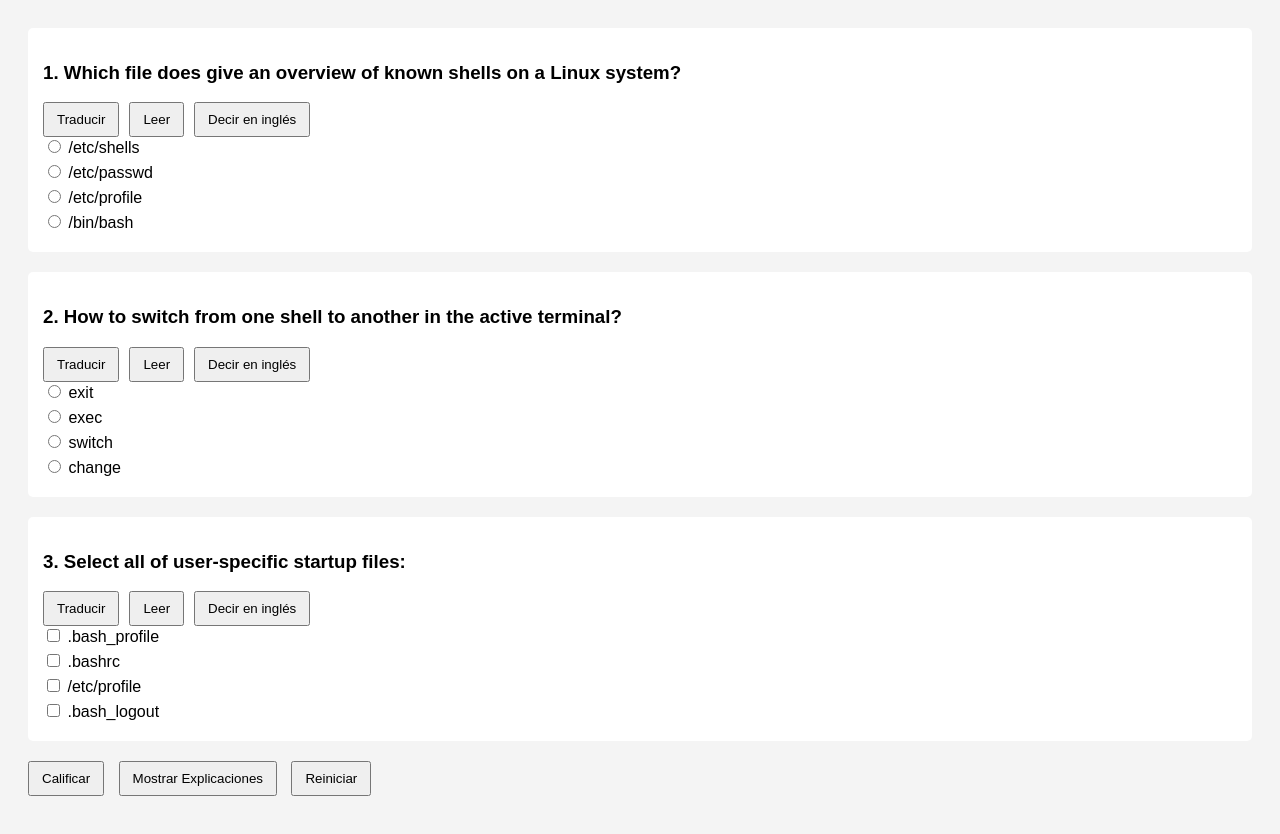
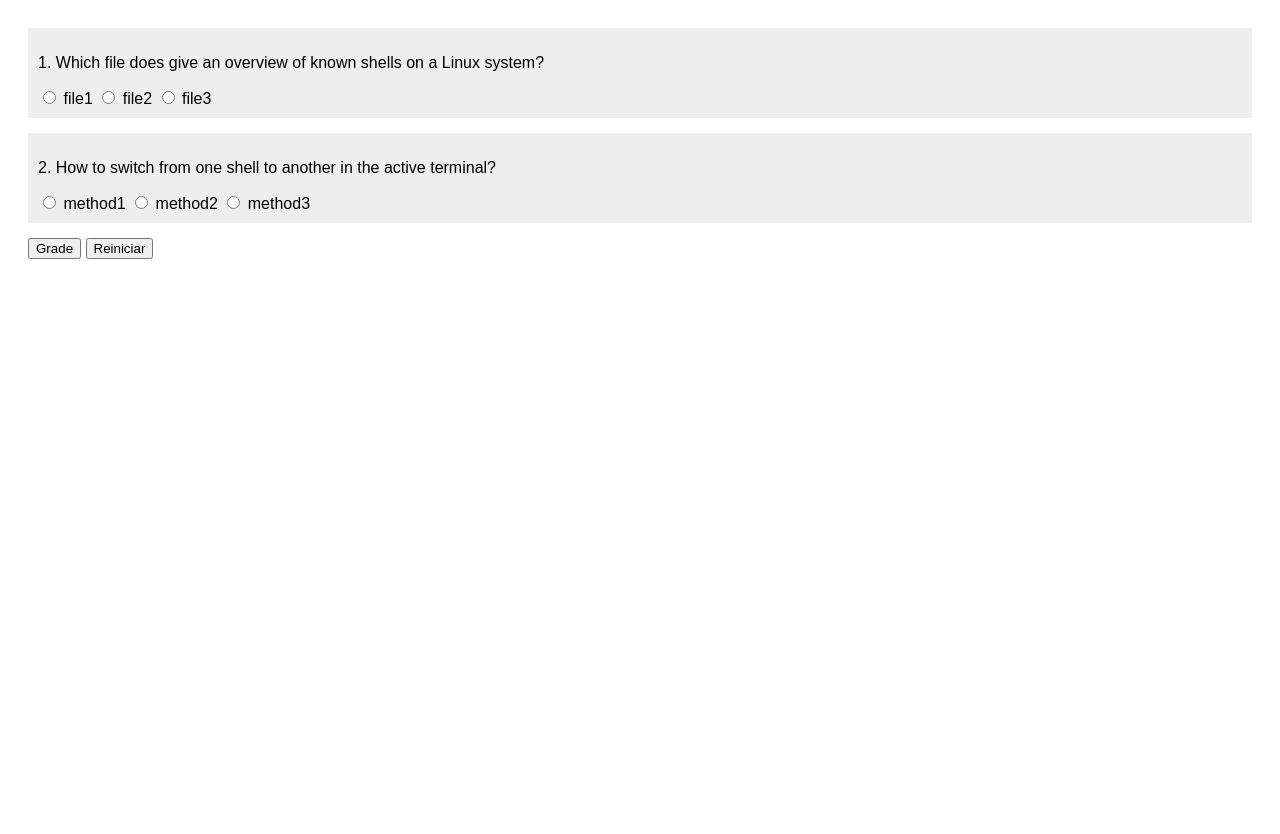
Before and after one commit to rogerlc/examen-shell, a plain HTML site: page index.html in a window 1280 px wide. After the commit the page ends 800 px from the top, so only its background shows below. Drawn offline with Linux system fonts and the light colour scheme.

Commit message:
Update index.html

```diff
--- a/index.html
+++ b/index.html
@@ -3,21 +3,67 @@
 <head>
   <meta charset="UTF-8" />
   <meta name="viewport" content="width=device-width, initial-scale=1" />
-  <title>Linux Shell Exam</title>
-  <link rel="stylesheet" href="styles.css" />
+  <title>Quiz Test</title>
+  <style>
+    body { font-family: Arial, sans-serif; padding: 20px; }
+    .question { background: #eee; margin-bottom: 15px; padding: 10px; }
+  </style>
 </head>
 <body>
+
   <div id="quiz"></div>
 
-  <div class="buttons">
-    <button id="btnGrade">Calificar</button>
-    <button id="btnExplain">Mostrar Explicaciones</button>
+  <div>
+    <button id="btnGrade">Grade</button>
     <button id="btnReset">Reiniciar</button>
   </div>
 
-  <div id="result"></div>
+  <script>
+    const questions = [
+      {
+        pregunta: "Which file does give an overview of known shells on a Linux system?",
+        opciones: ["file1", "file2", "file3"],
+        respuesta: 1,
+        explicacion: "El archivo correcto es file2."
+      },
+      {
+        pregunta: "How to switch from one shell to another in the active terminal?",
+        opciones: ["method1", "method2", "method3"],
+        respuesta: 0,
+        explicacion: "La forma correcta es method1."
+      }
+    ];
 
-  <script src="questions.js"></script> <!-- solo con el array de preguntas -->
-  <script src="script.js"></script> <!-- toda la lógica del quiz -->
+    function cargarPreguntas() {
+      const quiz = document.getElementById("quiz");
+      quiz.innerHTML = "";
+      questions.forEach((q, i) => {
+        const div = document.createElement("div");
+        div.className = "question";
+        div.innerHTML = `
+          <p>${i+1}. ${q.pregunta}</p>
+          ${q.opciones.map((opt, idx) => `
+            <label><input type="radio" name="q${i}" value="${idx}"> ${opt}</label>
+          `).join('')}
+          <p class="explicacion" style="display:none;">${q.explicacion}</p>
+        `;
+        quiz.appendChild(div);
+      });
+    }
+
+    function calificar() {
+      alert("Calificar no implementado en esta demo");
+    }
+
+    function resetear() {
+      cargarPreguntas();
+    }
+
+    document.getElementById("btnGrade").onclick = calificar;
+    document.getElementById("btnReset").onclick = resetear;
+
+    window.onload = cargarPreguntas;
+  </script>
+
 </body>
 </html>
```
